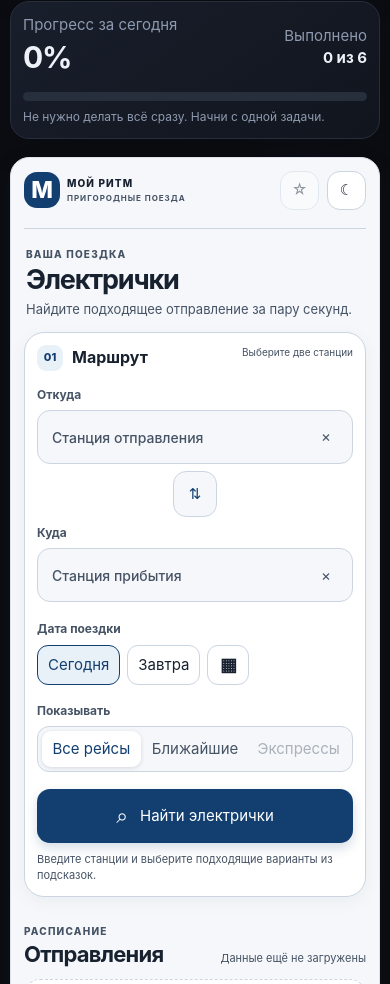
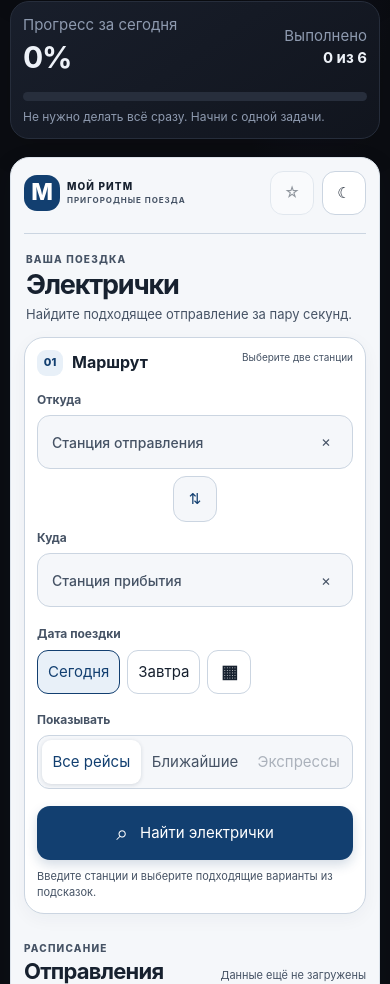
Before and after one commit to makszavalnitskiy-del/my-tracker., a plain HTML site: page index.html in a window 390 px wide. Shown: the part 1780-2764 px from the top of the page. Drawn offline with Linux system fonts and the light colour scheme.

Commit message:
Improve contrast and touch target accessibility

```diff
--- a/index.html
+++ b/index.html
@@ -275,8 +275,8 @@ html,body{width:100%;max-width:100%;overflow-x:hidden}
 .train-module{
   --tm-bg:#f5f7fa;--tm-card:#ffffff;--tm-text:#17212f;--tm-muted:#465365;
   --tm-line:#cbd5e1;--tm-blue:#123f70;--tm-blue-soft:#e8f0f8;
-  --tm-green:#086b45;--tm-green-soft:#e7f5ee;--tm-amber:#824900;--tm-amber-soft:#fff3d9;
-  --tm-red:#a3202d;--tm-red-soft:#fdebed;
+  --tm-green:#075b3b;--tm-green-soft:#e7f5ee;--tm-amber:#763f00;--tm-amber-soft:#fff3d9;
+  --tm-red:#8e1924;--tm-red-soft:#fdebed;
   width:100%;margin:26px 0 18px;padding:clamp(14px,2.8vw,28px);
   color:var(--tm-text);background:var(--tm-bg);border:1px solid #dce3eb;
   border-radius:24px;box-shadow:0 8px 28px rgba(15,35,60,.08);
@@ -303,7 +303,7 @@ html,body{width:100%;max-width:100%;overflow-x:hidden}
 .tm-live i{width:8px;height:8px;border-radius:50%;background:#8895a5}
 .tm-live.success i{background:#168451}.tm-live.loading i{background:#b66a08;animation:tmPulse 1s infinite}.tm-live.error i{background:#bd3341}
 @keyframes tmPulse{50%{opacity:.35}}
-.tm-icon-btn{width:42px;height:42px;min-height:42px;border:1px solid var(--tm-line);border-radius:13px;background:var(--tm-card);color:var(--tm-text);font-size:22px;display:grid;place-items:center}
+.tm-icon-btn{width:44px;height:44px;min-height:44px;border:1px solid var(--tm-line);border-radius:13px;background:var(--tm-card);color:var(--tm-text);font-size:22px;display:grid;place-items:center}
 .tm-icon-btn.saved{color:var(--tm-green);border-color:var(--tm-green)}
 .tm-icon-btn:disabled{opacity:.45;cursor:not-allowed}
 .tm-intro{display:flex;justify-content:space-between;align-items:flex-end;gap:12px;padding:23px 2px 16px}
@@ -335,14 +335,14 @@ html,body{width:100%;max-width:100%;overflow-x:hidden}
 .tm-control-row{display:flex;align-items:flex-end;gap:20px;margin-top:18px}
 .tm-date-block{min-width:0}
 .tm-date-choices{display:flex;align-items:center;gap:7px}
-.tm-chip,.tm-calendar{height:40px;min-height:40px;display:inline-flex;align-items:center;justify-content:center;padding:0 14px;border:1px solid var(--tm-line);border-radius:11px;background:var(--tm-card);color:var(--tm-text);font-size:12px;font-weight:750;cursor:pointer}
+.tm-chip,.tm-calendar{height:44px;min-height:44px;display:inline-flex;align-items:center;justify-content:center;padding:0 14px;border:1px solid var(--tm-line);border-radius:11px;background:var(--tm-card);color:var(--tm-text);font-size:12px;font-weight:750;cursor:pointer}
 .tm-chip.active{background:var(--tm-blue-soft);border-color:var(--tm-blue);color:var(--tm-blue)}
-.tm-calendar{width:42px;padding:0;font-size:18px}
-.tm-date-input{width:42px;height:40px;min-height:40px;margin-left:-49px;opacity:0;cursor:pointer}
+.tm-calendar{width:44px;padding:0;font-size:18px}
+.tm-date-input{width:44px;height:44px;min-height:44px;margin-left:-51px;opacity:0;cursor:pointer}
 .tm-filter-row{display:flex;align-items:center;justify-content:space-between;gap:10px;margin-top:17px}
 .tm-filter-row .tm-control-label{margin:0}
 .tm-filter-group{display:flex;flex-wrap:wrap;gap:5px;padding:4px;background:var(--tm-bg);border:1px solid var(--tm-line);border-radius:12px}
-.tm-filter{min-height:36px;padding:0 11px;border:0;border-radius:9px;background:transparent;color:var(--tm-muted);font-size:11px;font-weight:750}
+.tm-filter{min-height:44px;padding:0 11px;border:0;border-radius:9px;background:transparent;color:var(--tm-muted);font-size:11px;font-weight:750}
 .tm-filter.active{background:var(--tm-card);color:var(--tm-blue);box-shadow:0 1px 4px rgba(15,35,60,.14)}
 .tm-filter:disabled{opacity:.42;cursor:not-allowed}
 .tm-search-btn{width:100%;height:54px;min-height:54px;margin-top:17px;border:0;border-radius:13px;background:var(--tm-blue);color:#fff;font-size:15px;font-weight:800;box-shadow:0 5px 12px color-mix(in srgb,var(--tm-blue) 18%,transparent)}
@@ -391,7 +391,7 @@ html,body{width:100%;max-width:100%;overflow-x:hidden}
 .tm-favorite-open{display:flex!important;flex:1;min-width:0;flex-direction:column;align-items:flex-start!important;justify-content:center!important;gap:3px;min-height:52px;padding:4px 0;border:0;background:transparent;color:var(--tm-text);text-align:left}
 .tm-favorite-open strong{width:100%;overflow:hidden;text-overflow:ellipsis;white-space:nowrap;font-size:12px}
 .tm-favorite-open span{width:100%;overflow:hidden;text-overflow:ellipsis;white-space:nowrap;color:var(--tm-muted);font-size:10px}
-.tm-favorite-remove{width:36px;height:36px;min-height:36px;flex:none;border:0;border-radius:9px;background:var(--tm-bg);color:var(--tm-muted);font-size:20px}
+.tm-favorite-remove{width:44px;height:44px;min-height:44px;flex:none;border:0;border-radius:9px;background:var(--tm-bg);color:var(--tm-muted);font-size:20px}
 .tm-favorites-empty{grid-column:1/-1;padding:16px;border:1px dashed var(--tm-line);border-radius:13px;color:var(--tm-muted);font-size:12px;text-align:center}
 .tm-bottom-nav{display:none}
 .train-module button:focus-visible,.train-module input:focus-visible{outline:3px solid color-mix(in srgb,var(--tm-blue) 65%,transparent);outline-offset:2px}
@@ -399,7 +399,7 @@ html,body{width:100%;max-width:100%;overflow-x:hidden}
   .train-module{margin:18px 0;padding:13px;border-radius:19px}
   .tm-brand-caption{font-size:8px}
   .tm-live{max-width:94px;white-space:normal;line-height:1.15;font-size:10px}
-  .tm-icon-btn{width:39px;height:39px;min-height:39px}
+  .tm-icon-btn{width:44px;height:44px;min-height:44px}
   .tm-intro{padding:18px 2px 13px}
   .tm-route-fields{grid-template-columns:minmax(0,1fr);gap:7px}
   .tm-station-field:first-child{grid-column:1;grid-row:1}
@@ -1189,6 +1189,7 @@ function trainRenderSegments(){
     }
     if(segment.departure_platform)trainAppendText(details,"span","tm-detail","Платформа "+segment.departure_platform);
     if(Array.isArray(segment.stops)&&segment.stops.length)trainAppendText(details,"span","tm-detail",segment.stops.length+" остановок");
+    else if(typeof segment.stops==="number"&&segment.stops>0)trainAppendText(details,"span","tm-detail",segment.stops+" остановок");
     if(details.children.length)card.appendChild(details);
 
     if(cancelled){
```
